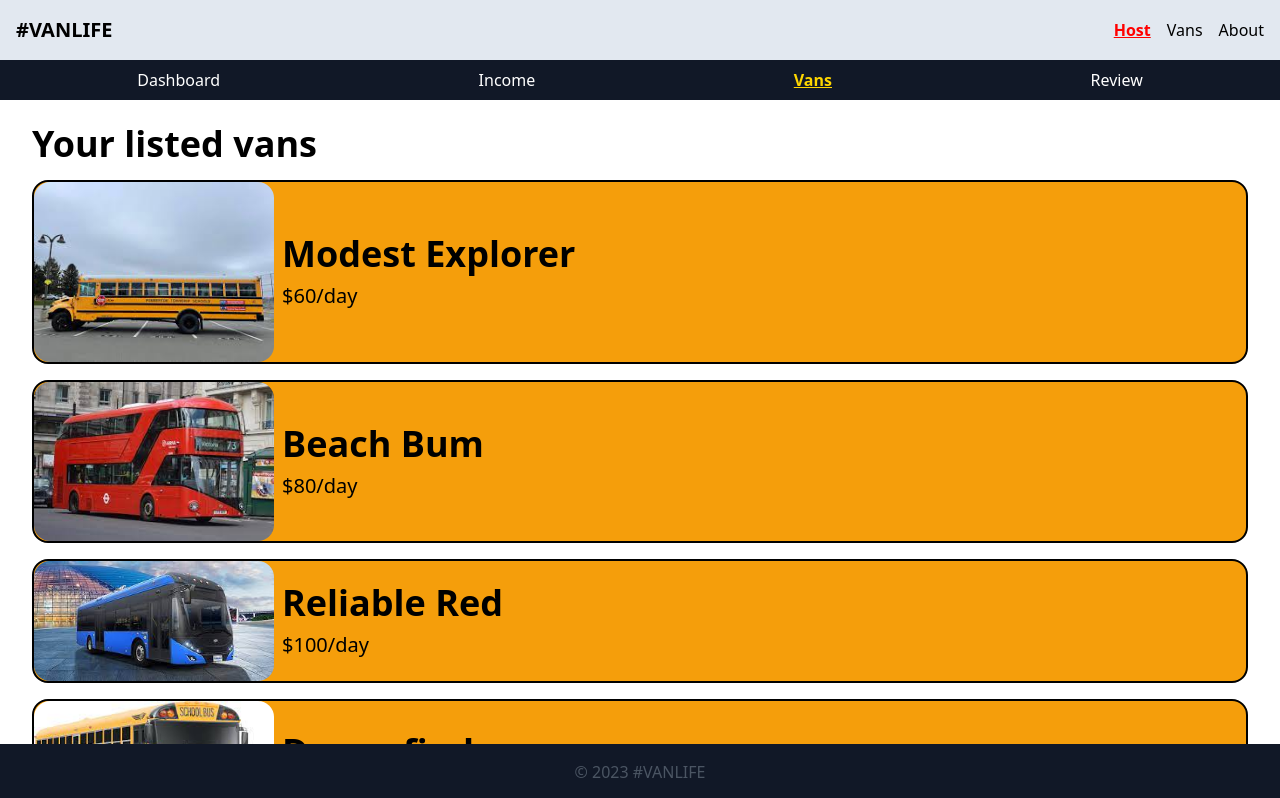
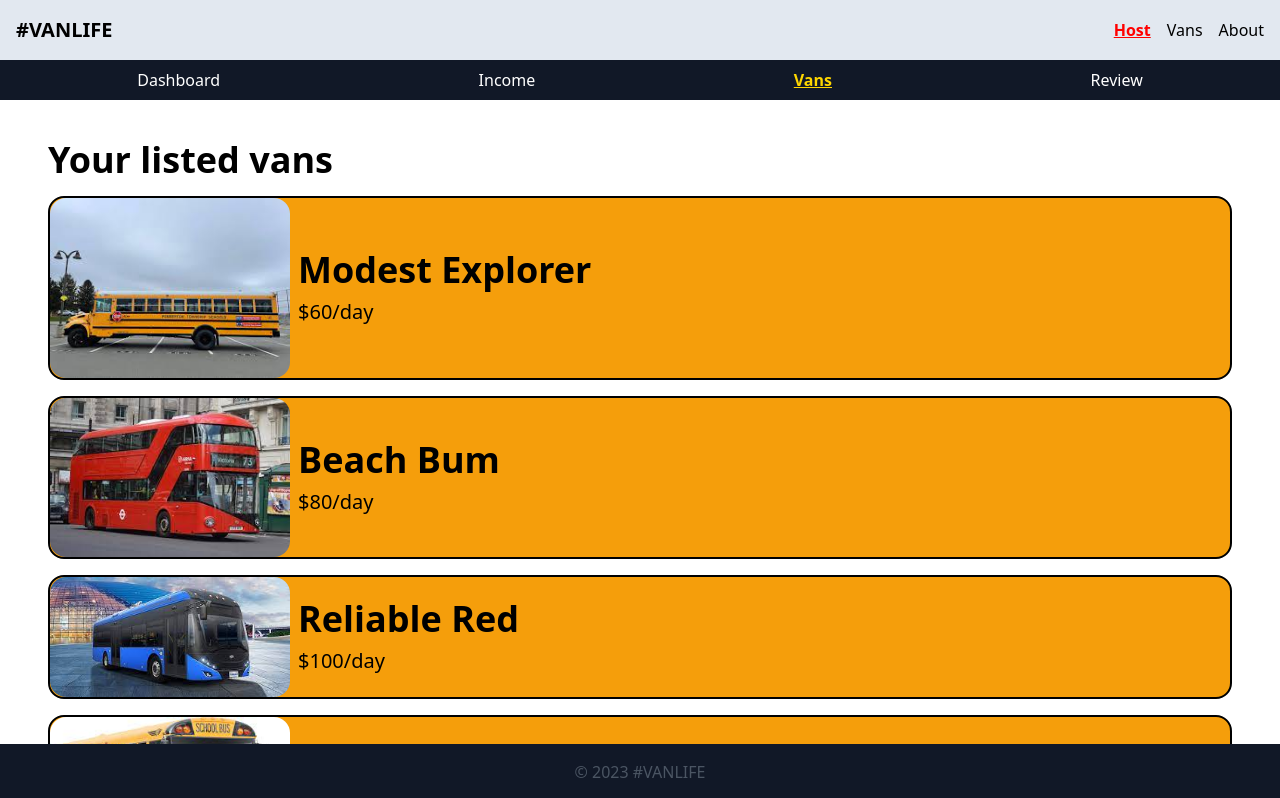
Before and after one commit to idowuemmao/vanlife-app, a React (Create React App) app: page /host/vans in a window 1280 px wide. Shown: the top 798 px of the page. Built offline with nearby package versions, Linux system fonts and the light colour scheme.

Commit message:
Correction done

```diff
--- a/src/components/Host.jsx
+++ b/src/components/Host.jsx
@@ -9,14 +9,16 @@ export default function Layout(){
         color: 'gold',
     }
     return (
-    <div className="w-full ">
+    <div className="w-full min-h-screen relative">
         <nav className="flex justify-around bg-gray-900 text-white p-2 fixed top-auto w-full ">
             <NavLink className='hover:underline' style={({isActive})=> isActive ? myStyle : null} to="." end>Dashboard</NavLink>
             <NavLink className='hover:underline' style={({isActive}) => isActive ? myStyle : null} to="income">Income</NavLink>
             <NavLink className='hover:underline' style={(sty) => sty.isActive ? myStyle : null} to="vans">Vans</NavLink>
             <NavLink className='hover:underline' style={(sty) => sty.isActive ? myStyle : null} to="reviews">Review</NavLink>
         </nav>
-        <Outlet/>
+       <div className="p-12">
+       <Outlet/>
+       </div>
     </div>
     )
 }
--- a/src/pages/Host/Dashboard.jsx
+++ b/src/pages/Host/Dashboard.jsx
@@ -3,7 +3,7 @@ import React from "react";
 export default function Dashboard(){
 
     return(
-        <div>
+        <div className="">
             <h1>Dashboard Page</h1>
         </div>
     )
--- a/src/pages/Host/VanHost.jsx
+++ b/src/pages/Host/VanHost.jsx
@@ -20,7 +20,7 @@ export default function VanHost(){
         )
     })
     return (
-        <div className="p-8 grid gap-4 w-full h-full overflow-scroll scrollbar-hide ">
+        <div className="grid gap-4 w-full h-full overflow-scroll scrollbar-hide ">
             <h1 className="text-4xl font-bold mt-8">Your listed vans</h1>
             {vans.length > 0 ? vanElement : <h2>Loading van...</h2>}
 
```
